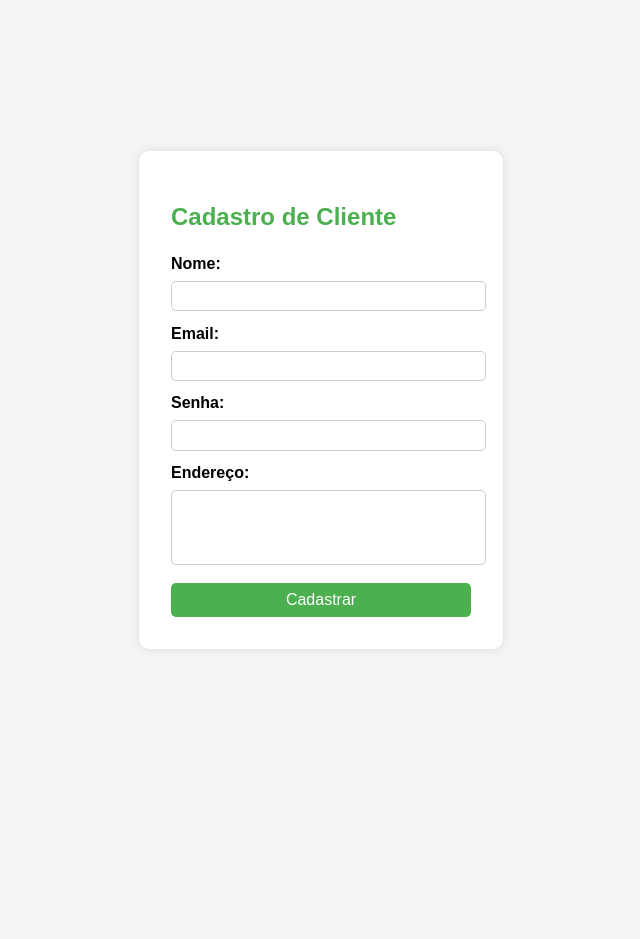
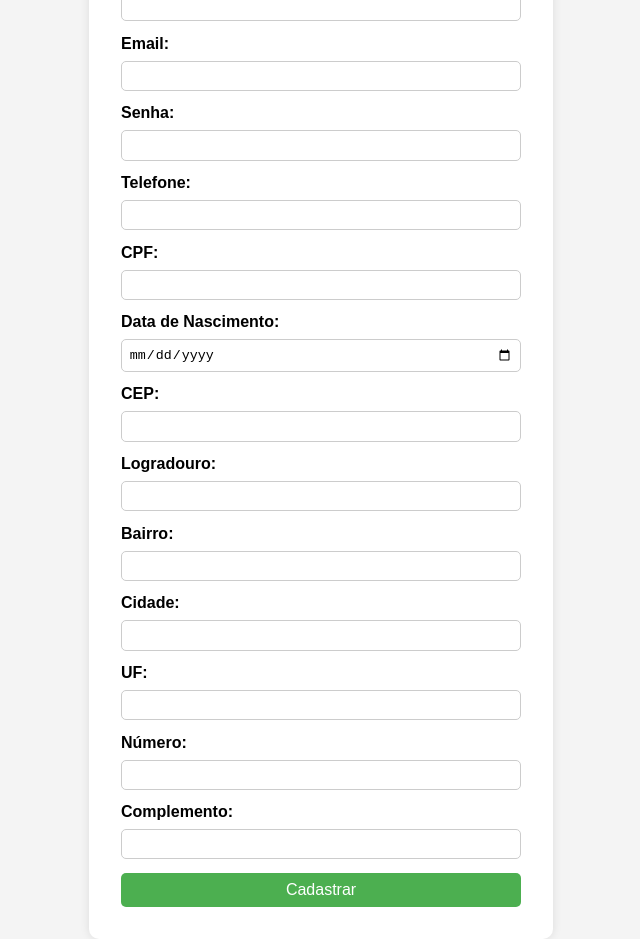
Before and after one commit to adrivendra/ecohaul-front, a plain HTML site: page cadastro_cliente.html in a window 1280 px wide. Shown: the whole page, without its empty margins (319-959 px from the left). Before the commit the page ends 800 px from the top, so only its background shows below. Drawn offline with Linux system fonts and the light colour scheme.

Commit message:
fix and add

```diff
--- a/cadastro_cliente.html
+++ b/cadastro_cliente.html
@@ -3,13 +3,13 @@
   <head>
     <meta charset="UTF-8" />
     <meta name="viewport" content="width=device-width, initial-scale=1.0" />
-    <title>Cadastro de Cliente - Ecohaul</title>
+    <title>Cadastro de Motorista - Ecohaul</title>
     <link rel="stylesheet" href="css/cadastro.css" />
   </head>
   <body>
     <div class="form-container">
-      <h2>Cadastro de Cliente</h2>
-      <form action="/submit_cliente" method="post">
+      <h2>Cadastro de Motorista</h2>
+      <form action="/submit_motorista" method="post">
         <label for="nome">Nome:</label>
         <input type="text" id="nome" name="nome" required />
 
@@ -19,8 +19,40 @@
         <label for="senha">Senha:</label>
         <input type="password" id="senha" name="senha" required />
 
-        <label for="endereco">Endereço:</label>
-        <textarea id="endereco" name="endereco" rows="4" required></textarea>
+        <label for="telefone">Telefone:</label>
+        <input type="tel" id="telefone" name="telefone" required />
+
+        <label for="cpf">CPF:</label>
+        <input type="text" id="cpf" name="cpf" required />
+
+        <label for="data_nascimento">Data de Nascimento:</label>
+        <input
+          type="date"
+          id="data_nascimento"
+          name="data_nascimento"
+          required
+        />
+
+        <label for="cep">CEP:</label>
+        <input type="text" id="cep" name="cep" required />
+
+        <label for="logradouro">Logradouro:</label>
+        <input type="text" id="logradouro" name="logradouro" required />
+
+        <label for="bairro">Bairro:</label>
+        <input type="text" id="bairro" name="bairro" required />
+
+        <label for="cidade">Cidade:</label>
+        <input type="text" id="cidade" name="cidade" required />
+
+        <label for="uf">UF:</label>
+        <input type="text" id="uf" name="uf" required />
+
+        <label for="numero">Número:</label>
+        <input type="text" id="numero" name="numero" required />
+
+        <label for="complemento">Complemento:</label>
+        <input type="text" id="complemento" name="complemento" />
 
         <button type="submit">Cadastrar</button>
       </form>
--- a/css/cadastro.css
+++ b/css/cadastro.css
@@ -14,12 +14,13 @@ body {
   padding: 2em;
   border-radius: 10px;
   box-shadow: 0 0 10px rgba(0, 0, 0, 0.1);
-  width: 300px;
+  width: 400px;
 }
 
 .form-container h2 {
   margin-bottom: 1em;
   color: #4caf50;
+  text-align: center;
 }
 
 .form-container label {
@@ -32,13 +33,15 @@ body {
 .form-container input[type='email'],
 .form-container input[type='password'],
 .form-container input[type='tel'],
+.form-container input[type='date'],
+.form-container input[type='number'],
 .form-container textarea {
   width: 100%;
   padding: 0.5em;
   margin-bottom: 1em;
   border: 1px solid #ccc;
   border-radius: 5px;
-  resize: none;
+  box-sizing: border-box;
 }
 
 .form-container button {
@@ -49,6 +52,7 @@ body {
   background-color: #4caf50;
   color: white;
   font-size: 1em;
+  cursor: pointer;
 }
 
 .form-container button:hover {
```
Also changed, not shown: cadastro_transportador.html (+34 -2 lines), 1 other file.
